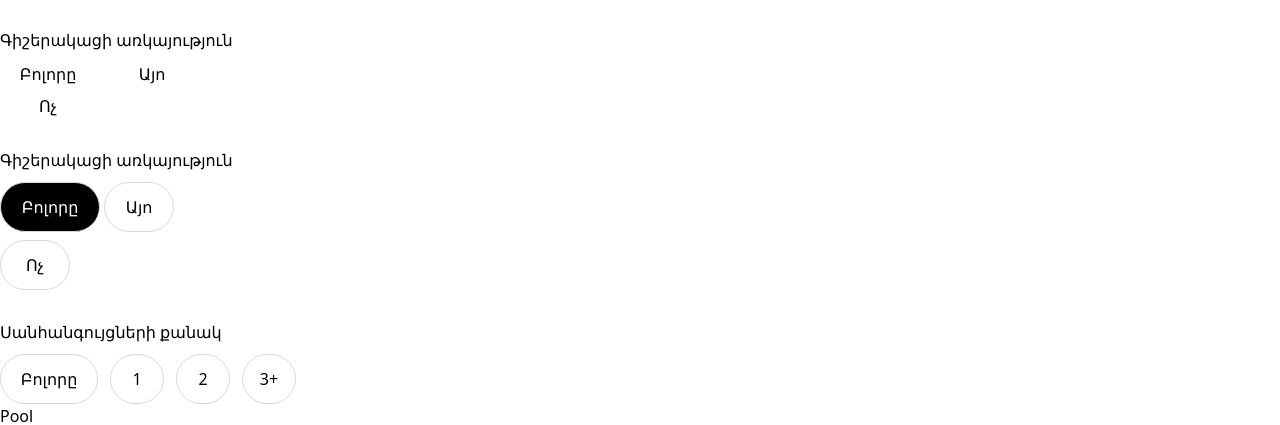
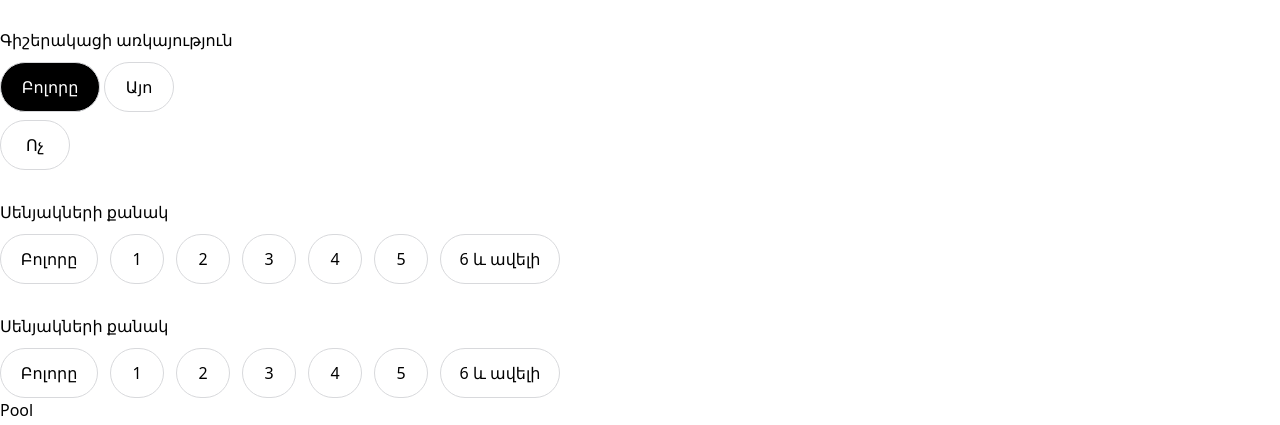
Before and after one commit to Rafikzaqaryan/Amarranoc.amm, a React (Vite) app: page / in a window 1280 px wide. Shown: the part 431-856 px from the top of the page. Built offline with nearby package versions, Linux system fonts and the light colour scheme; no server answers; the database is empty.

Commit message:
Done Overnight Functionality Part

```diff
--- a/src/Component/Nav/NavLeftPart/Bathroom.tsx
+++ b/src/Component/Nav/NavLeftPart/Bathroom.tsx
@@ -1,31 +1,74 @@
-export default function Bathroom() {
+import { useFilter } from "../../../FilterContext";
+import { useState } from "react";
+
+export default function Rooms() {
+  const { setRoomFilters } = useFilter();
+  const [selected, setSelected] = useState<number | string | null>(null);
+
+  const handleRoomFilter = (value: any | "all") => {
+    setSelected(value);
+    if (value === "all") {
+      setRoomFilters([]);
+    } else {
+      setRoomFilters([value]);
+    }
+  };
+
+  const getButtonWidth = (value: number | string): string => {
+    switch (value) {
+      case "all":
+        return "w-[98px]";
+      case 1:
+        return "w-[54px]";
+      case 2:
+        return "w-[54px]";
+      case 3:
+        return "w-[54px]";
+      case 4:
+        return "w-[54px]";
+      case 5:
+        return "w-[54px]";
+      case "6 և ավելի":
+        return "w-[120px]";
+      default:
+        return "w-[54px]";
+    }
+  };
+
+  const buttonStyle = (value: number | string) => {
+    return `${getButtonWidth(
+      value
+    )} h-[50px] border rounded-[40px] border-[#d8d9dc] cursor-pointer ${
+      selected === value
+        ? "bg-black text-white"
+        : "bg-white text-black hover:bg-[#eeee]"
+    }`;
+  };
+
   return (
     <div className="pt-[30px]">
-      <h1 className="text-[black]">Սանհանգույցների քանակ</h1>
-      <div className="flex flex-wrap gap-x-3 gap-y-1  pt-[10px] ">
+      <h1 className="text-[black]">Սենյակների քանակ</h1>
+      <div className="flex flex-wrap gap-x-3 gap-y-1 pt-[10px] ">
         <button
-          className={`w-[98px] h-[50px] border rounded-[40px] border-[#d8d9dc] cursor-pointer `}
+          onClick={() => handleRoomFilter("all")}
+          className={buttonStyle("all")}
         >
           Բոլորը
         </button>
+        {[1, 2, 3, 4, 5].map((roomCount) => (
+          <button
+            key={roomCount}
+            onClick={() => handleRoomFilter(roomCount)}
+            className={buttonStyle(roomCount)}
+          >
+            {roomCount}
+          </button>
+        ))}
         <button
-          className={`w-[54px] h-[50px] border rounded-[40px] border-[#d8d9dc] cursor-pointer
-          `}
+          onClick={() => handleRoomFilter("6 և ավելի")}
+          className={buttonStyle("6 և ավելի")}
         >
-          1
-        </button>
-        <button
-          className={`w-[54px] h-[50px] border rounded-[40px] border-[#d8d9dc] cursor-pointer
-
-          `}
-        >
-          2
-        </button>
-        <button
-          className={`w-[54px] h-[50px] border rounded-[40px] border-[#d8d9dc] cursor-pointer
-          `}
-        >
-          3+
+          6 և ավելի
         </button>
       </div>
     </div>
--- a/src/Component/Nav/NavLeftPart/Overnight.tsx
+++ b/src/Component/Nav/NavLeftPart/Overnight.tsx
@@ -1,11 +1,48 @@
+import { useState } from "react";
+import { useFilter } from "../../../FilterContext";
+
 export default function Overnight() {
+  const { setOvernightFilters } = useFilter();
+  const [activeFilter, setActiveFilter] = useState("all");
+
+  const handleOvernightFilters = (value: string | "all") => {
+    setActiveFilter(value);
+    if (value === "all") {
+      setOvernightFilters("");
+    } else {
+      setOvernightFilters(value);
+    }
+  };
+
+  const buttonStyle = (value: string, width: string) =>
+    `${width} h-[50px] border rounded-[40px] border-[#d8d9dc] cursor-pointer ${
+      activeFilter === value
+        ? "bg-black text-white"
+        : "bg-white text-black hover:bg-[#eeee]"
+    }`;
+
   return (
     <div className="pt-[30px]">
       <h1 className="text-[black]">Գիշերակացի առկայություն</h1>
       <div className="grid grid-cols-2 gap-2 pt-[10px] w-[200px]">
-        <button>Բոլորը</button>
-        <button>Այո</button>
-        <button>Ոչ</button>
+        <button
+          className={buttonStyle("all", "w-[100px]")}
+          onClick={() => handleOvernightFilters("all")}
+        >
+          Բոլորը
+        </button>
+        <button
+          className={buttonStyle("Այո", "w-[70px]")}
+          onClick={() => handleOvernightFilters("Այո")}
+        >
+          Այո
+        </button>
+        <button
+          className={buttonStyle("Ոչ", "w-[70px]")}
+          onClick={() => handleOvernightFilters("Ոչ")}
+        >
+          Ոչ
+        </button>
       </div>
     </div>
   );
--- a/src/Component/Nav/NavLeftPart/Rooms.tsx
+++ b/src/Component/Nav/NavLeftPart/Rooms.tsx
@@ -1,47 +1,74 @@
+import { useFilter } from "../../../FilterContext";
 import { useState } from "react";
-import { useFilter } from "../../../FilterContext";
 
-export default function Overnight() {
-  const { setOvernightFilters } = useFilter();
-  const [activeFilter, setActiveFilter] = useState("all");
+export default function Rooms() {
+  const { setRoomFilters } = useFilter();
+  const [selected, setSelected] = useState<number | string | null>(null);
 
-  const handleOvernightFilters = (value: string | "all") => {
-    setActiveFilter(value);
+  const handleRoomFilter = (value: any | "all") => {
+    setSelected(value);
     if (value === "all") {
-      setOvernightFilters("");
+      setRoomFilters([]);
     } else {
-      setOvernightFilters(value);
+      setRoomFilters([value]);
     }
   };
 
-  const buttonStyle = (value: string, width: string) =>
-    `${width} h-[50px] border rounded-[40px] border-[#d8d9dc] cursor-pointer ${
-      activeFilter === value
+  const getButtonWidth = (value: number | string): string => {
+    switch (value) {
+      case "all":
+        return "w-[98px]";
+      case 1:
+        return "w-[54px]";
+      case 2:
+        return "w-[54px]";
+      case 3:
+        return "w-[54px]";
+      case 4:
+        return "w-[54px]";
+      case 5:
+        return "w-[54px]";
+      case "6 և ավելի":
+        return "w-[120px]";
+      default:
+        return "w-[54px]";
+    }
+  };
+
+  const buttonStyle = (value: number | string) => {
+    return `${getButtonWidth(
+      value
+    )} h-[50px] border rounded-[40px] border-[#d8d9dc] cursor-pointer ${
+      selected === value
         ? "bg-black text-white"
         : "bg-white text-black hover:bg-[#eeee]"
     }`;
+  };
 
   return (
     <div className="pt-[30px]">
-      <h1 className="text-[black]">Գիշերակացի առկայություն</h1>
-      <div className="grid grid-cols-2 gap-2 pt-[10px] w-[200px]">
+      <h1 className="text-[black]">Սենյակների քանակ</h1>
+      <div className="flex flex-wrap gap-x-3 gap-y-1 pt-[10px] ">
         <button
-          className={buttonStyle("all", "w-[100px]")}
-          onClick={() => handleOvernightFilters("all")}
+          onClick={() => handleRoomFilter("all")}
+          className={buttonStyle("all")}
         >
           Բոլորը
         </button>
+        {[1, 2, 3, 4, 5].map((roomCount) => (
+          <button
+            key={roomCount}
+            onClick={() => handleRoomFilter(roomCount)}
+            className={buttonStyle(roomCount)}
+          >
+            {roomCount}
+          </button>
+        ))}
         <button
-          className={buttonStyle("Այո", "w-[70px]")}
-          onClick={() => handleOvernightFilters("Այո")}
+          onClick={() => handleRoomFilter("6 և ավելի")}
+          className={buttonStyle("6 և ավելի")}
         >
-          Այո
-        </button>
-        <button
-          className={buttonStyle("Ոչ", "w-[70px]")}
-          onClick={() => handleOvernightFilters("Ոչ")}
-        >
-          Ոչ
+          6 և ավելի
         </button>
       </div>
     </div>
```
